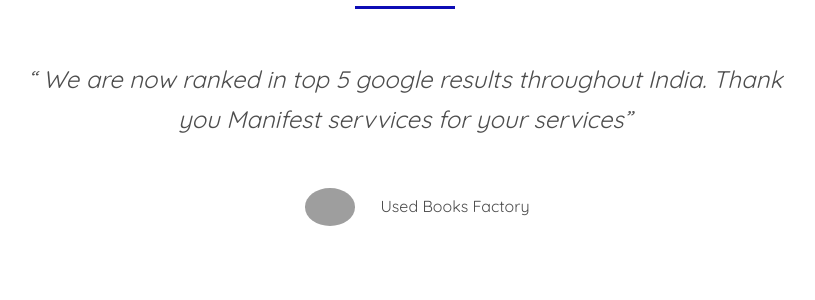
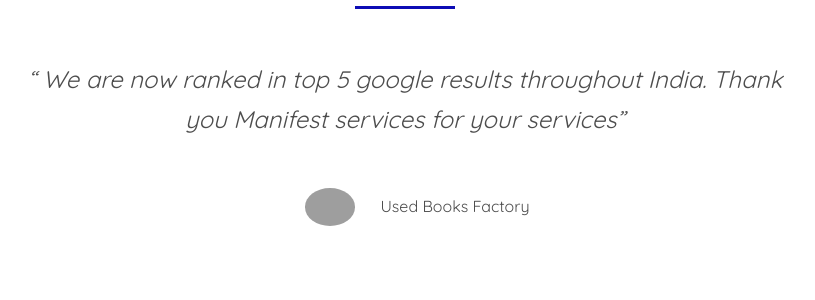
Before and after one commit to manifestservices/manifest, a Django app: page /services/search-engine-optimization in a window 1280 px wide. Shown: the part 1979-2279 px from the top of the page, without its empty margins (235-1050 px from the left). Run offline with Django 3.2, Linux system fonts and the light colour scheme; some libraries are stand-ins or nearby versions; some web fonts are replaced; grey boxes are pictures that could not be loaded.

Commit message:
Correcting spelling

```diff
--- a/manifest/templates/search_engine_optimization.html
+++ b/manifest/templates/search_engine_optimization.html
@@ -67,7 +67,7 @@
             <div class="testimonial">
 
               <blockquote class="mb-5">
-                <p>&ldquo; We are now ranked in top 5 google results throughout India. Thank you Manifest servvices for your services&rdquo;</p>
+                <p>&ldquo; We are now ranked in top 5 google results throughout India. Thank you Manifest services for your services&rdquo;</p>
               </blockquote>
 
               <figure class="mb-4 d-flex align-items-center justify-content-center">
```
